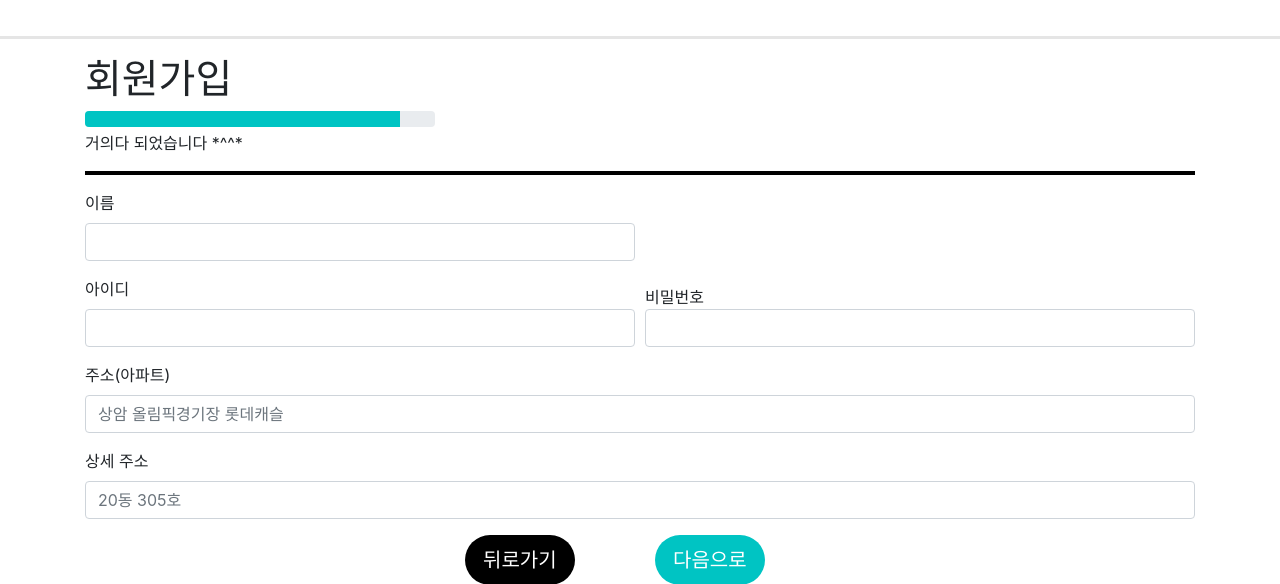
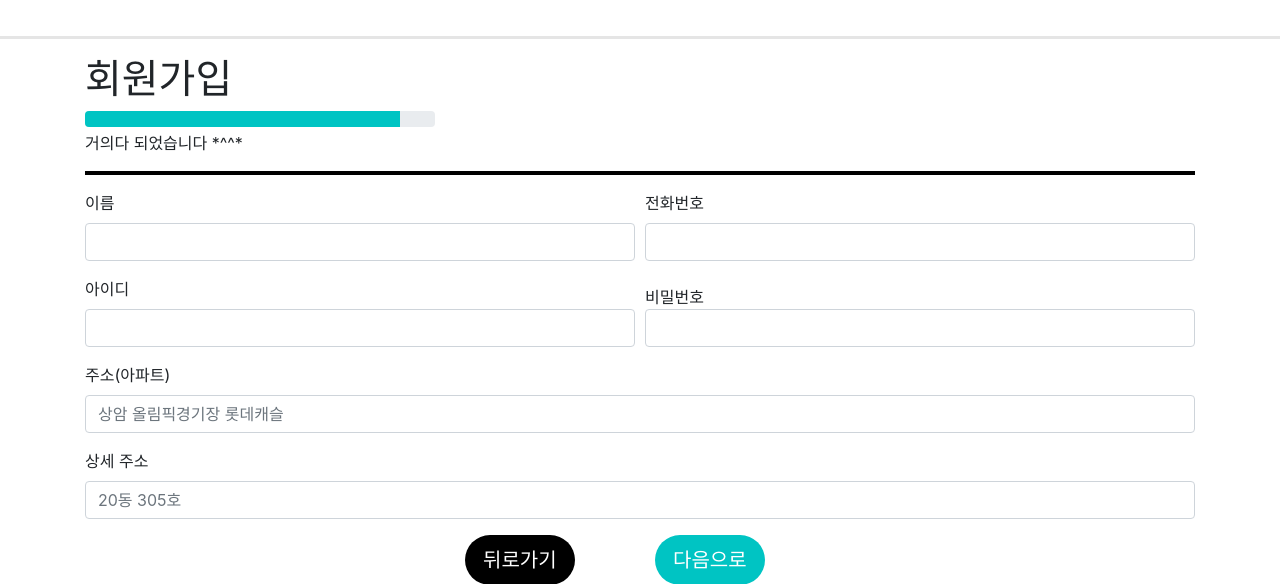
Before and after one commit to OhJeMIN/CASTLE-us, a Django app: page /register2 in a window 1280 px wide. Shown: the top 584 px of the page. Run offline with Django 3.2, Linux system fonts and the light colour scheme; some libraries are stand-ins or nearby versions.

Commit message:
sh_회원가입

```diff
--- a/hakertone/app/templates/register2.html
+++ b/hakertone/app/templates/register2.html
@@ -96,13 +96,20 @@
     <div class="form-group col-md-6">
       <label for="inputEmail4" >이름</label>
       <input type="text" class="form-control" id="inputEmail4" name="firstname">
-    </div></div>
+    </div>
+    <div class="form-group col-md-6">
+      <label for="inputEmail4" >전화번호</label>
+      <input type="number" class="form-control" id="inputEmail4" name="phone">
+    </div>
+  </div>
 
     <div class="form-row">
       <div class="form-group col-md-6">
         <label for="inputAddress" >아이디</label>
         <input type="id" class="form-control" id="inputEmail4" name="username">
       </div>
+      <input type="hidden" name='isUser' value="true">
+
       <div class="form-group col-md-6 mt-2">
         <label for="inputAddress"></label>비밀번호</label>
         <input type="password" class="form-control" id="inputPassword4"  name="password">
--- a/hakertone/app/views.py
+++ b/hakertone/app/views.py
@@ -113,6 +113,11 @@ def register2(request):
         info.nickname = temp.username
         info.apartment = request.POST['apartment']
         info.address = request.POST['address']
+        info.phone = request.POST['phone']
+        if request.POST['isUser']=='true':
+            info.isUser = True
+        else:
+            info.isUser = False
         info.save()
         return redirect('/main')
     else :
```
Also changed, not shown: hakertone/db.sqlite3.
